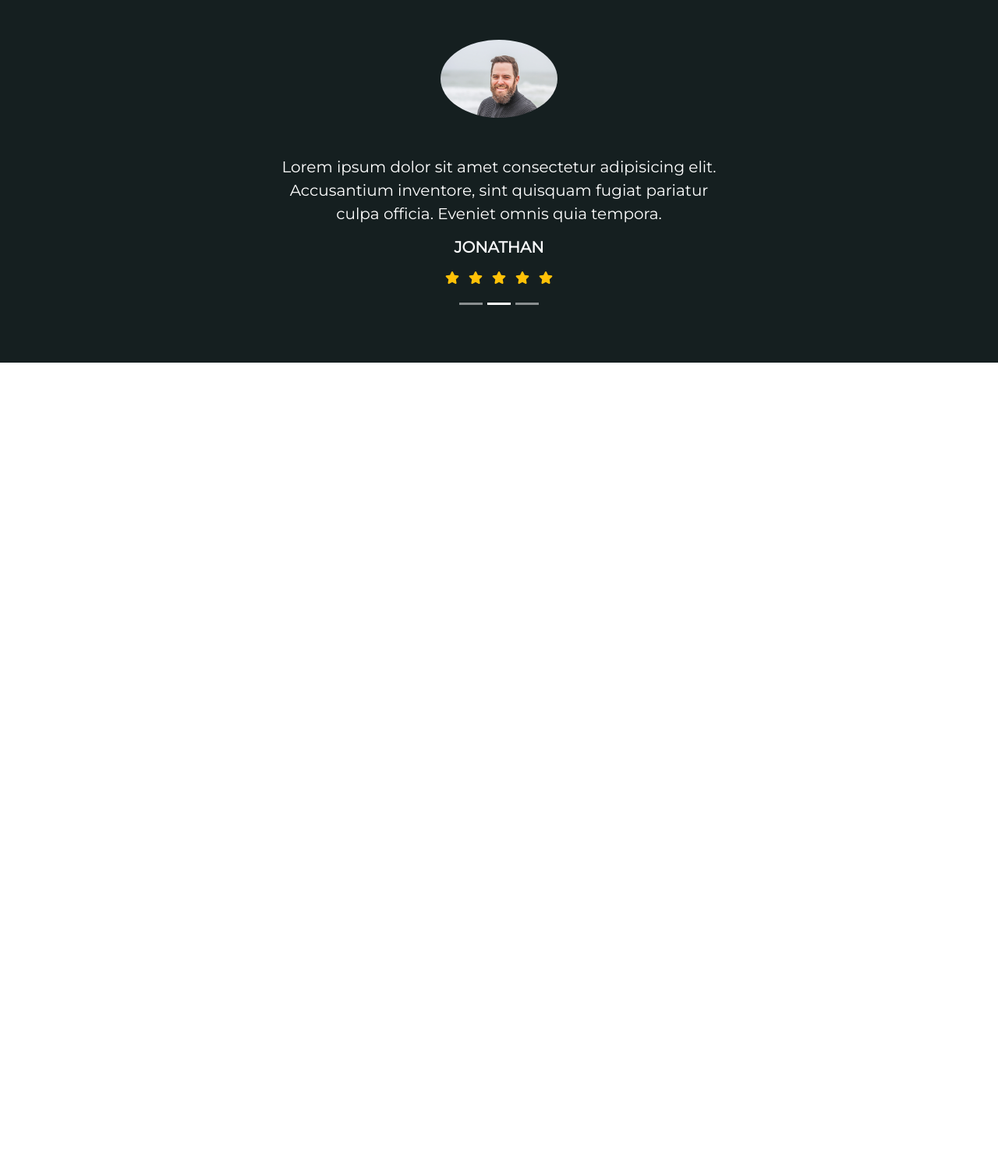
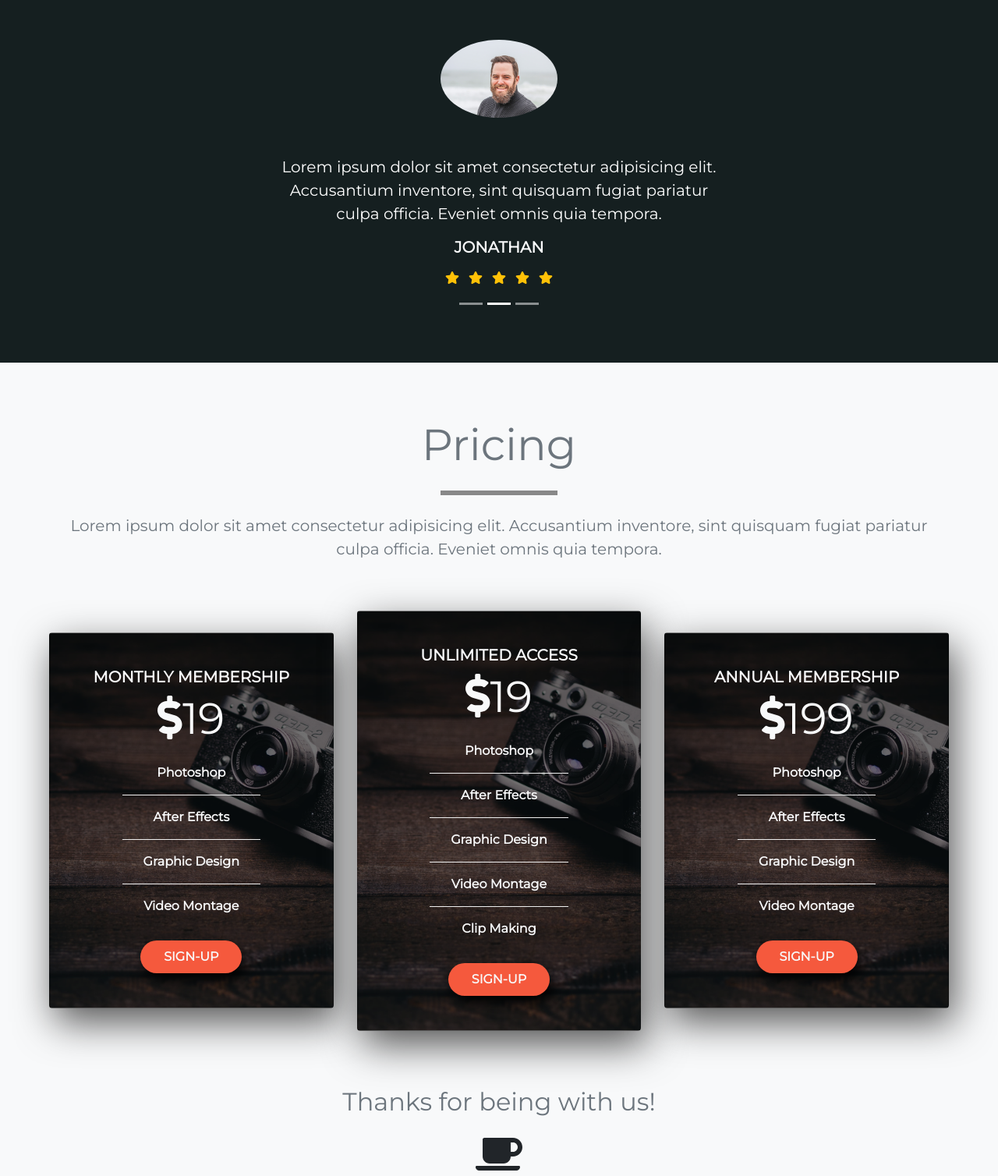
Before and after one commit to AdrianRomanski/bootstrap_projects, a plain HTML site: page photoX/index.html in a window 1280 px wide. Shown: the part 4396-5904 px from the top of the page at 78% size. Before the commit the page ends 4861 px from the top, so only its background shows below. Drawn offline with nearby package versions, Linux system fonts and the light colour scheme.

Commit message:
Added Pricing Section

```diff
--- a/photoX/index.html
+++ b/photoX/index.html
@@ -322,8 +322,78 @@
         </div>
     </div>
 </section>
+<!--end of customers-->
 
-<!--end of customers-->
+<!--pricing-->
+
+<section class="bg-light text-center p-5">
+    <div class="container-fluid">
+        <!-- title -->
+        <div class="row text-muted text-center">
+            <div class="col m-4">
+                <h1 class="display-4 mb-4">Pricing</h1>
+                <div class="underline-dark mb-4"></div>
+                <p class="lead">Lorem ipsum dolor sit amet consectetur adipisicing elit. Accusantium inventore, sint quisquam fugiat pariatur culpa officia. Eveniet omnis quia tempora.</p>
+            </div>
+        </div>
+        <!-- end of title -->
+
+        <div class="row align-items-center">
+            <div class="col-lg-4">
+                <div class="card card-1 text-light py-4 my-4 mx-auto">
+                    <div class="card-body">
+                        <h5 class="text-uppercase font-weight-bold">Monthly Membership</h5>
+                        <h1 class="display-4"><i class="fas fa-dollar-sign"></i>19</h1>
+                        <ul class="list-unstyled">
+                            <li class="font-weight-bold py-3 card-list-item">Photoshop</li>
+                            <li class="font-weight-bold py-3 card-list-item">After Effects</li>
+                            <li class="font-weight-bold py-3 card-list-item">Graphic Design</li>
+                            <li class="font-weight-bold py-3 card-list-item border-0">Video Montage</li>
+                        </ul>
+                        <a href="#" class="btn p-2 text-uppercase text-light font-weight-bold price-card-button">sign-up</a>
+                    </div>
+                </div>
+            </div>
+            <div class="col-lg-4">
+                <div class="card card-2 text-light py-4 my-4 mx-auto">
+                    <div class="card-body">
+                        <h5 class="text-uppercase font-weight-bold">Unlimited Access</h5>
+                        <h1 class="display-4"><i class="fas fa-dollar-sign"></i>19</h1>
+                        <ul class="list-unstyled">
+                            <li class="font-weight-bold py-3 card-list-item">Photoshop</li>
+                            <li class="font-weight-bold py-3 card-list-item">After Effects</li>
+                            <li class="font-weight-bold py-3 card-list-item">Graphic Design</li>
+                            <li class="font-weight-bold py-3 card-list-item ">Video Montage</li>
+                            <li class="font-weight-bold py-3 card-list-item border-0">Clip Making</li>
+                        </ul>
+                        <a href="#" class="btn p-2 text-uppercase text-light font-weight-bold price-card-button">sign-up</a>
+                    </div>
+                </div>
+            </div>
+            <div class="col-lg-4">
+                <div class="card card-3 text-light py-4 my-4 mx-auto">
+                    <div class="card-body">
+                        <h5 class="text-uppercase font-weight-bold">Annual Membership</h5>
+                        <h1 class="display-4"><i class="fas fa-dollar-sign"></i>199</h1>
+                        <ul class="list-unstyled">
+                            <li class="font-weight-bold py-3 card-list-item">Photoshop</li>
+                            <li class="font-weight-bold py-3 card-list-item">After Effects</li>
+                            <li class="font-weight-bold py-3 card-list-item">Graphic Design</li>
+                            <li class="font-weight-bold py-3 card-list-item border-0">Video Montage</li>
+                        </ul>
+                        <a href="#" class="btn p-2 text-uppercase text-light font-weight-bold price-card-button">sign-up</a>
+                    </div>
+                </div>
+            </div>
+        </div>
+        <div class="my-5">
+            <h2 class="text-muted mb-4">Thanks for being with us!</h2>
+            <i class="fas fa-coffee fa-3x"></i>
+        </div>
+    </div>
+</section>
+
+<!--end of pricing-->
 
 
 <script src="http://code.jquery.com/jquery-3.3.1.js" integrity="sha256-2Kok7MbOyxpgUVvAk/HJ2jigOSYS2auK4Pfzbm7uH60="
--- a/photoX/script.js
+++ b/photoX/script.js
@@ -43,4 +43,18 @@ $(document).ready(function() {
     });
 
 
+    $(window).scroll(function () {
+        let position = $(this).scrollTop();
+        if(position >= 4300) {
+            $('.card-1').addClass('moveFromLeft');
+            $('.card-2').addClass('moveFromBottom');
+            $('.card-3').addClass('moveFromRight');
+        } else {
+            $('.card-1').removeClass('moveFromLeft');
+            $('.card-2').removeClass('moveFromBottom');
+            $('.card-3').removeClass('moveFromRight');
+        }
+    })
+
+
 });
--- a/photoX/style.css
+++ b/photoX/style.css
@@ -194,3 +194,87 @@ header {
     background: #151f20;
 }
 /*end of customers*/
+
+
+/*pricing*/
+
+.card-1, .card-2, .card-3 {
+    background: linear-gradient(rgba(0,0,0, .6), rgba(0,0,0, .4)),
+    url(images/pricing-card-bg.jpeg) no-repeat center /cover;
+    box-shadow: 7px 18px 50px #555;
+    max-width: 400px;
+}
+
+
+
+.card-list-item {
+    border-bottom: 1px groove #eee;
+    width: 55%;
+    margin: auto;
+}
+
+.price-card-button {
+    background: #f5593d;
+    width: 130px;
+    border-radius: 25px;
+    box-shadow: 5px 8px 18px #000;
+    transition: all .2s;
+}
+
+.price-card-button:hover {
+    background-color: #f9793d;
+    transform: translateY(-2px);
+}
+
+.moveFromRight {
+    animation-name: moveFromLeft;
+    animation-duration: 2s;
+}
+
+.moveFromLeft {
+    animation-name: moveFromRight;
+    animation-duration: 2s;
+}
+
+.moveFromBottom {
+    animation-name: moveFromBottom;
+    animation-duration: 2s;
+}
+
+
+@keyframes moveFromLeft {
+    0% {
+        transform: translateX(-100px);
+        opacity: 0;
+    }
+
+    100% {
+        transform: translateX(0);
+        opacity: 1;
+    }
+}
+
+@keyframes moveFromRight {
+    0% {
+        transform: translateX(100px);
+        opacity: 0;
+    }
+
+    100% {
+        transform: translateX(0);
+        opacity: 1;
+    }
+}
+
+@keyframes moveFromBottom {
+    0% {
+        transform: translateY(100px);
+        opacity: 0;
+    }
+
+    100% {
+        transform: translateX(0);
+        opacity: 1;
+    }
+}
+/*end of pricing*/
```
